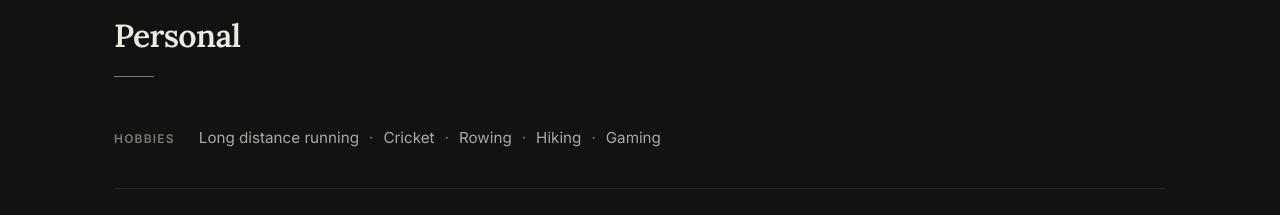
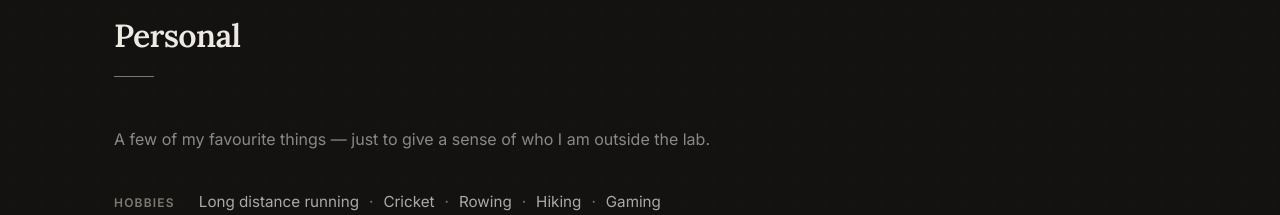
Before and after one commit to ElijahDowns/elijahdowns.github.io, a plain HTML site: page index.html in a window 1280 px wide. Shown: the part 7140-7355 px from the top of the page. Drawn offline with Linux system fonts and the light colour scheme.

Commit message:
Add intro text to Personal section

```diff
--- a/index.html
+++ b/index.html
@@ -572,6 +572,7 @@
     <section id="personal" aria-labelledby="personal-heading" class="section-alt">
       <div class="container">
         <h2 id="personal-heading" class="section-title">Personal</h2>
+        <p class="personal-intro">A few of my favourite things — just to give a sense of who I am outside the lab.</p>
 
         <div class="personal-hobbies">
           <span class="personal-subheading">Hobbies</span>
--- a/style.css
+++ b/style.css
@@ -790,6 +790,12 @@ section { padding: var(--pad) 0; }
 .contact-links a:hover { color: var(--text); opacity: 1; }
 
 /* ─── PERSONAL ───────────────────────────────────────────────────────────── */
+.personal-intro {
+  font-size: 1rem;
+  color: rgba(237,233,227,0.55);
+  margin-bottom: 36px;
+}
+
 .personal-hobbies {
   display: flex;
   align-items: baseline;
```
